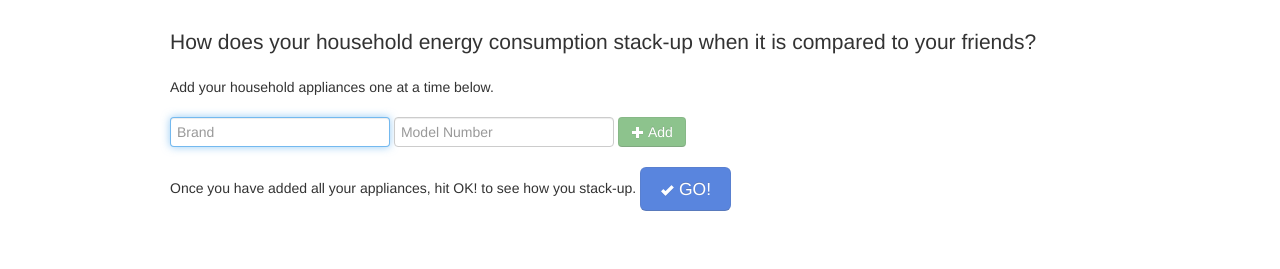
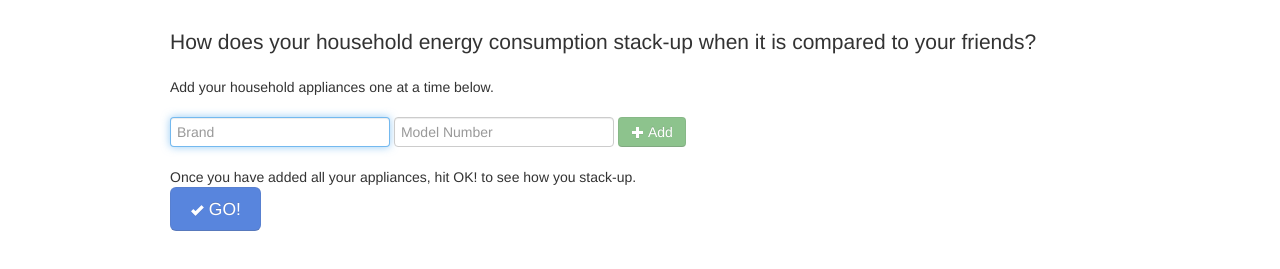
Before and after one commit to sargegoodweather/govhack2013, a website: page index.html in a window 1280 px wide. Shown: the part 113-382 px from the top of the page. Drawn offline with nearby package versions, Linux system fonts and the light colour scheme.

Commit message:
woops line break

```diff
--- a/index.html
+++ b/index.html
@@ -89,7 +89,7 @@ li:hover .remove-appliance {
       <input placeholder="Model Number" data-field="model" type="text" data-provide="typeahead" autocomplete="off">
       <button type="submit" data-field="add" class="btn btn-success disabled"><i class="icon-plus icon-white"></i> Add</button>
     </form>
-    Once you have added all your appliances, hit OK! to see how you stack-up.
+    Once you have added all your appliances, hit OK! to see how you stack-up.<br>
     <button id="ok" class="btn btn-large btn-primary"><i class="icon-ok icon-white"></i> GO!</button>
   </div>
 </body>
```
